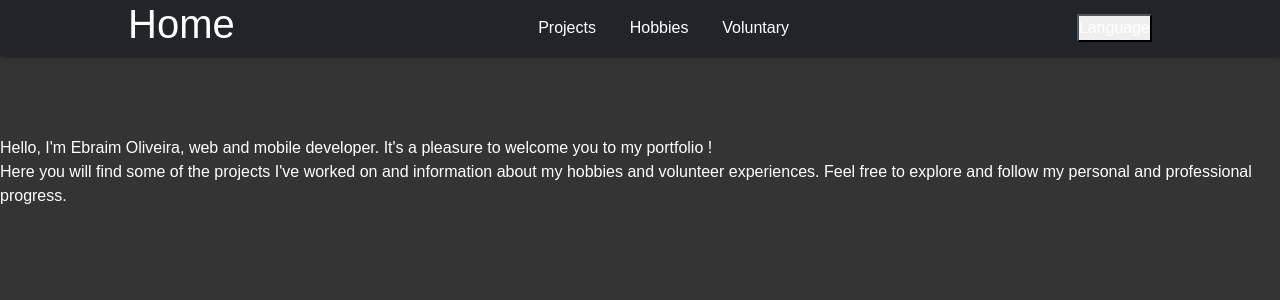
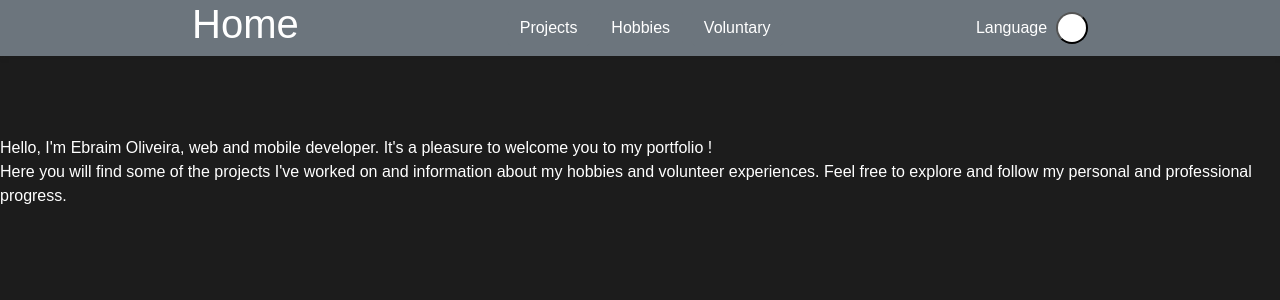
Before and after one commit to EbraimOliveira/EbraimOliveira.github.io, a React (Create React App) app: page / in a window 1280 px wide. Shown: the top 300 px of the page. Built offline with nearby package versions, Linux system fonts and the light colour scheme.

Commit message:
style language btn

```diff
--- a/src/components/Header.tsx
+++ b/src/components/Header.tsx
@@ -1,7 +1,10 @@
 import { useNavigate, useLocation } from 'react-router-dom';
 import { useLanguageContext } from '../contexts/languages/Provider';
 
-import '../styles/header.css';
+import '../styles/header/header.css';
+import '../styles/header/navigation_header.css';
+import '../styles/header/language_btn.css';
+import '../styles/header/language_div.css';
 
 export default function Header() {
   const {
@@ -20,7 +23,7 @@ export default function Header() {
     return (
       <button
         onClick={() => handleClick(route)}
-        type="button" className="btn btn-dark"
+        type="button" className="btn btn-secondary"
       >
         {label}
       </button>
@@ -41,7 +44,6 @@ export default function Header() {
     return routes[route]
   };
 
-
   return (
     <header className='header'>
       <h1 className='currency_route'>{currencyRoute(location.pathname)}</h1>
@@ -51,8 +53,16 @@ export default function Header() {
         {location.pathname !== '/hobbies' && renderNavButton('hobbies', toHobbiesBtn)}
         {location.pathname !== '/voluntary' && renderNavButton('voluntary', toVoluntaryBtn)}
       </nav>
-      <button onClick={changeLanguage}>{languageBtn}</button>
-      {/* <input type="checkbox" onChange={changeLanguage} /> */}
+      <div className='language_div'>
+        <label style={{ whiteSpace: 'break-spaces' }} htmlFor="language_btn">{languageBtn}</label>
+        <button className='language_btn' onClick={changeLanguage} id='language_btn'></button>
+      </div>
+
+      {/* <div className="form-check form-switch">
+        <input
+          onChange={changeLanguage} className="form-check-input" type="checkbox" role="switch" id="flexSwitchCheckDefault" />
+        <label className="form-check-label" htmlFor="flexSwitchCheckDefault">{languageBtn}</label>
+      </div> */}
     </header>
   );
-}
+};
--- a/src/styles/header.css
+++ /dev/null
@@ -1,35 +0,0 @@
-@import './root.css';
-
-.header {
-  display: flex;
-  /* flex-direction: row; */
-  align-items: center;
-  justify-content: space-between;
-  background-color: var(--color-dark2);
-  box-shadow: 1px 1px 4px var(--color-dark4);
-  padding: 0% 10%;
-  margin-bottom: 5em;
-};
-
-.currency_route{
-    background-color: var(--color-dark2);
-    padding: 1em;
-    flex-grow: 1;
-    text-align: center;
-}
-
-.navigation_header {
-  display: flex;
-  gap: 3%; /* Espaço entre os botões de navegação */
-};
-
-.navigation_header button {
-  background-color: var(--color-dark2);
-  border: none;
-  cursor: pointer;
-  padding: 0.5em 1em;
-}
-
-button.btn-dark {
-  color: white;
-}
--- /dev/null
+++ b/src/styles/header/header.css
@@ -0,0 +1,11 @@
+@import './../root.css';
+
+.header {
+  display: flex;
+  align-items: center;
+  justify-content: space-between;
+  background-color: var(--color-grey);
+  box-shadow: 1px 1px 4px var(--color-dark4);
+  padding: 0% 15%;
+  margin-bottom: 5em;
+};
--- /dev/null
+++ b/src/styles/header/language_btn.css
@@ -0,0 +1,15 @@
+.language_btn {
+  background-image: url('./../../../assets/brasil.jpg');
+  min-width: 2em;
+  min-height: 2em;
+  border-radius: 50%;
+  text-align: center;
+  display: flex;
+  align-items: center;
+  justify-content: center;
+  cursor: pointer;
+}
+
+.language_btn:hover {
+  opacity: 80%;
+}
--- /dev/null
+++ b/src/styles/header/language_div.css
@@ -0,0 +1,5 @@
+.language_div{
+  display: flex;
+  align-items: center;
+  justify-content: space-between;
+}
--- /dev/null
+++ b/src/styles/header/navigation_header.css
@@ -0,0 +1,4 @@
+.navigation_header {
+  display: flex;
+  gap: 3%;
+};
--- a/src/styles/home.css
+++ b/src/styles/home.css
@@ -1,10 +1,4 @@
 #home{
-  background-color: var(--color-dark5);
+  background-color: var(--color-dark4);
   min-height: 100vh;
 };
-
-.home_text{
-}
-
-.home{
-}
--- a/src/styles/reset.css
+++ b/src/styles/reset.css
@@ -3,7 +3,7 @@
 *{
   margin: 0;
   padding: 0;
+  box-sizing: border-box;
   font-family: 'Poppins', sans-serif;
-  /* box-sizing: border-box; */
   color: var(--color-white)
 }
--- a/src/styles/root.css
+++ b/src/styles/root.css
@@ -4,5 +4,5 @@
   --color-dark2: #212529;
   --color-dark3: #414141;
   --color-dark4: #1c1c1c;
-  --color-dark5: #343434;
+  --color-grey: #6C757d;
 };
--- a/src/utils/languages.tsx
+++ b/src/utils/languages.tsx
@@ -8,7 +8,7 @@ export const portuguese = {
   toProjectsBtn: 'Projetos',
   toHobbiesBtn: 'Passatempos',
   toVoluntaryBtn: 'Voluntário',
-  languageBtn: 'Idioma',
+  languageBtn: 'Idioma  ',
   toHomeBtn: 'Início',
   welcomeTxt: welcomeTxtPt,
 
@@ -18,7 +18,7 @@ export const english = {
   toProjectsBtn: 'Projects',
   toHobbiesBtn: 'Hobbies',
   toVoluntaryBtn: 'Voluntary',
-  languageBtn: 'Language',
+  languageBtn: 'Language  ',
   toHomeBtn: 'Home',
   welcomeTxt: welcomeTxtEn,
 };
```
Also changed, not shown: assets/brasil.jpg (added).
